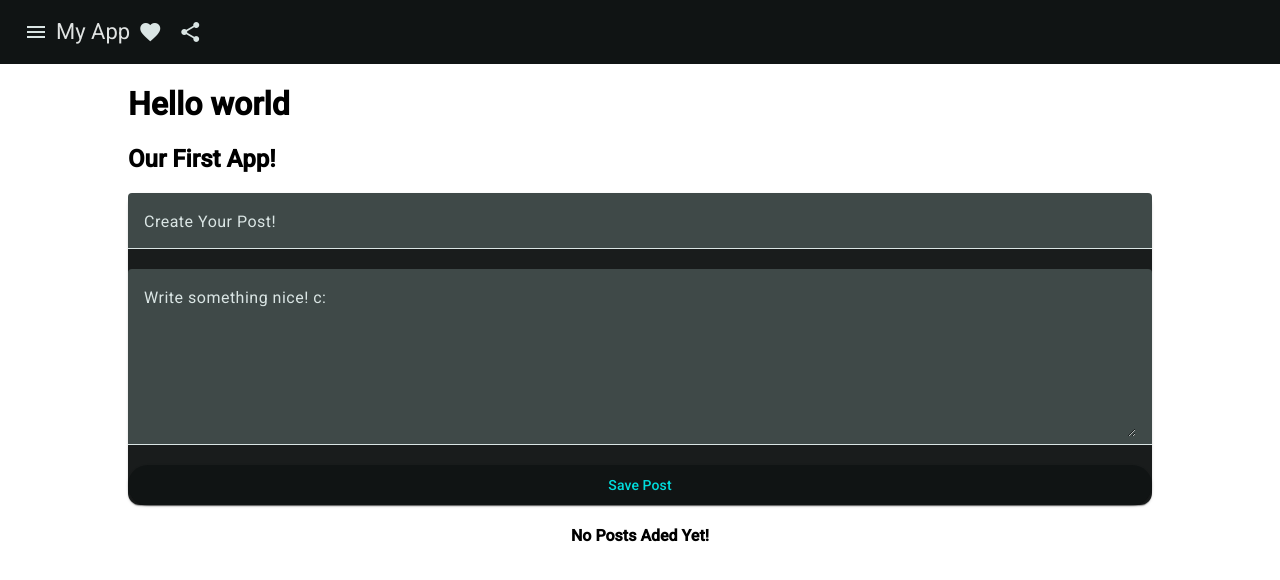
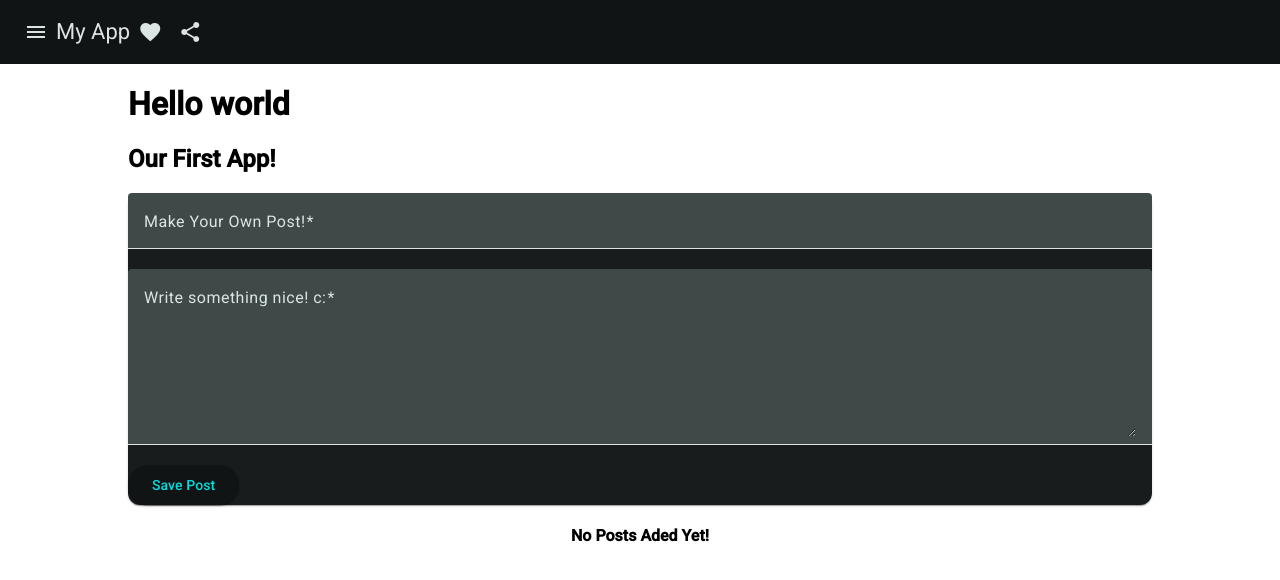
Before and after one commit to kleecollage/AngularBasics, an Angular app: page / in a window 1280 px wide. Shown: the top 580 px of the page. Built offline with nearby package versions, Linux system fonts and the light colour scheme.

Commit message:
Angular Basics

```diff
--- a/src/app/app.component.html
+++ b/src/app/app.component.html
@@ -1,6 +1,8 @@
 <app-header />
 <main>
   <h1>Hello world</h1>
-  <app-post-create (postCreated)="onPostAdded($event)"/>
-  <app-post-list [posts]="storedPosts" />
+  <app-post-create />
+  <app-post-list />
+  <!-- <app-post-create (postCreated)="onPostAdded($event)"/>
+  <app-post-list [posts]="storedPosts" /> -->
 </main>
--- a/src/app/posts/post-create/post-create.component.html
+++ b/src/app/posts/post-create/post-create.component.html
@@ -6,13 +6,36 @@
   </mat-form-field>
 </mat-card> -->
 <mat-card>
-  <mat-form-field>
-    <mat-label>Create Your Post!</mat-label>
-    <input matInput type="text" [(ngModel)]="enteredTitle" placeholder="Post Title">
-  </mat-form-field>
-  <mat-form-field>
-    <mat-label>Write something nice! c:</mat-label>
-    <textarea matInput rows="6"  [(ngModel)]="enteredContent"></textarea>
-  </mat-form-field>
-  <button mat-raised-button color="primary" (click)="onAddPost()">Save Post</button>
+  <form (submit)="onAddPost(postForm)" #postForm="ngForm">
+    <mat-form-field>
+      <mat-label>Make Your Own Post!</mat-label>
+      <input
+        matInput
+        name="title"
+        type="text"
+        placeholder="Post Title"
+        required
+        minlength="3"
+        ngModel
+        #title="ngModel" >
+        <mat-error *ngIf="title.invalid">Please Enter the Post Title</mat-error>
+    </mat-form-field>
+
+    <mat-form-field>
+      <mat-label>Write something nice! c:</mat-label>
+      <textarea
+        matInput
+        rows="6"
+        name="content"
+        ngModel
+        #content="ngModel"
+        required></textarea>
+        <mat-error *ngIf="content.invalid">This post is very empty. Write something</mat-error>
+    </mat-form-field>
+
+    <button
+      mat-raised-button
+      color="accent"
+      type="submit">Save Post</button>
+  </form>
 </mat-card>
--- a/src/app/posts/post-create/post-create.component.ts
+++ b/src/app/posts/post-create/post-create.component.ts
@@ -1,10 +1,12 @@
-import { Component, EventEmitter, Output } from "@angular/core";
-import { FormsModule } from "@angular/forms";
+import { CommonModule } from "@angular/common";
+import { Component } from "@angular/core";
+import { FormsModule, NgForm } from "@angular/forms";
 import { MatButtonModule } from "@angular/material/button";
 import { MatCardModule } from "@angular/material/card";
 import { MatDividerModule } from '@angular/material/divider';
 import { MatInputModule } from "@angular/material/input";
 import { Post } from "../post.model";
+import { PostService } from "../posts.service";
 
 @Component({
   selector: 'app-post-create',
@@ -15,7 +17,8 @@ import { Post } from "../post.model";
     MatInputModule,
     MatCardModule,
     MatButtonModule,
-    MatDividerModule
+    MatDividerModule,
+    CommonModule
   ],
 })
 
@@ -23,17 +26,23 @@ export class PostCreateComponent {
   // newPost = 'NO CONTENT';
   enteredTitle = '';
   enteredContent = '';
-  @Output() postCreated = new EventEmitter<Post>();
+  // @Output() postCreated = new EventEmitter<Post>();
 
+  constructor(public postService: PostService) {}
 
-  onAddPost() {
+  onAddPost(form: NgForm) {
     // alert('Post added!');
     // console.dir(postInput);
     // this.newPost = this.enteredValue;
+    if (form.invalid) return;
+
     const post: Post = {
-      title: this.enteredTitle,
-      content: this.enteredContent
+      title: form.value.title,
+      content:  form.value.content
     };
-    this.postCreated.emit(post);
+
+    // this.postCreated.emit(post);
+    this.postService.addPost(post.title, post.content);
+    form.resetForm();
   }
 }
--- a/src/app/posts/post-list/post-list.component.html
+++ b/src/app/posts/post-list/post-list.component.html
@@ -5,6 +5,12 @@
       <mat-panel-description> Click Me! </mat-panel-description>
     </mat-expansion-panel-header>
     <p>{{ p.content }}</p>
+    <mat-action-row>
+      <button mat-button>Edit</button>
+      <button mat-button>Delete</button>
+    </mat-action-row>
   </mat-expansion-panel>
 </mat-accordion>
-<h4 class="math-body-1 info-text" *ngIf="posts.length <= 0">No Posts Aded Yet!</h4>
+<h4 class="math-body-1 info-text" *ngIf="posts.length <= 0">
+  No Posts Aded Yet!
+</h4>
--- a/src/app/posts/post-list/post-list.component.ts
+++ b/src/app/posts/post-list/post-list.component.ts
@@ -1,21 +1,40 @@
 import { CommonModule } from '@angular/common';
-import { Component, Input } from '@angular/core';
+import { Component, OnDestroy, OnInit } from '@angular/core';
+import { MatButtonModule } from '@angular/material/button';
 import { MatExpansionModule } from '@angular/material/expansion';
+import { Subscription } from 'rxjs';
 import { Post } from '../post.model';
+import { PostService } from '../posts.service';
 
 @Component({
   selector: 'app-post-list',
-  imports: [ MatExpansionModule, CommonModule ],
+  imports: [ MatExpansionModule, MatButtonModule, CommonModule ],
   templateUrl: './post-list.component.html',
   styleUrls: ['./post-list.component.css'],
 })
-export class PostListComponent {
+export class PostListComponent implements OnInit, OnDestroy {
   // posts = [
   //   { title: 'First Post', content: 'This is the first posts\'s content' },
   //   { title: 'Second Post', content: 'This is the first posts\'s content' },
   //   { title: 'Third Post', content: 'This is the first posts\'s content '}
   // ];
 
-  @Input() posts: Post[] = [];
+  // @Input() posts: Post[] = [];
+  posts: Post[] = [];
+  private postsSub!: Subscription;
 
+  constructor(public postsService: PostService) {}
+
+  ngOnInit(): void {
+    this.posts = this.postsService.getPosts();
+    this.postsSub = this.postsService
+      .getPostUpdateListener()
+      .subscribe((posts: Post[]) => {
+        this.posts = posts;
+      });
+  }
+
+  ngOnDestroy(): void {
+    this.postsSub.unsubscribe();
+  }
 }
--- /dev/null
+++ b/src/app/posts/posts.service.ts
@@ -0,0 +1,24 @@
+import { Injectable } from "@angular/core";
+import { Subject } from "rxjs";
+import { Post } from "./post.model";
+
+@Injectable({providedIn: 'root'})
+export class PostService {
+  private posts: Post[] = [];
+  private postsUpdated = new Subject<Post[]>();
+
+  getPosts() {
+    // return this.post;
+    return [...this.posts];
+  }
+
+  getPostUpdateListener() {
+    return this.postsUpdated.asObservable();
+  }
+
+  addPost(title: string, content: string) {
+    const post: Post = {title: title, content: content};
+    this.posts.push(post)
+    this.postsUpdated.next([...this.posts])
+  };
+}
```
